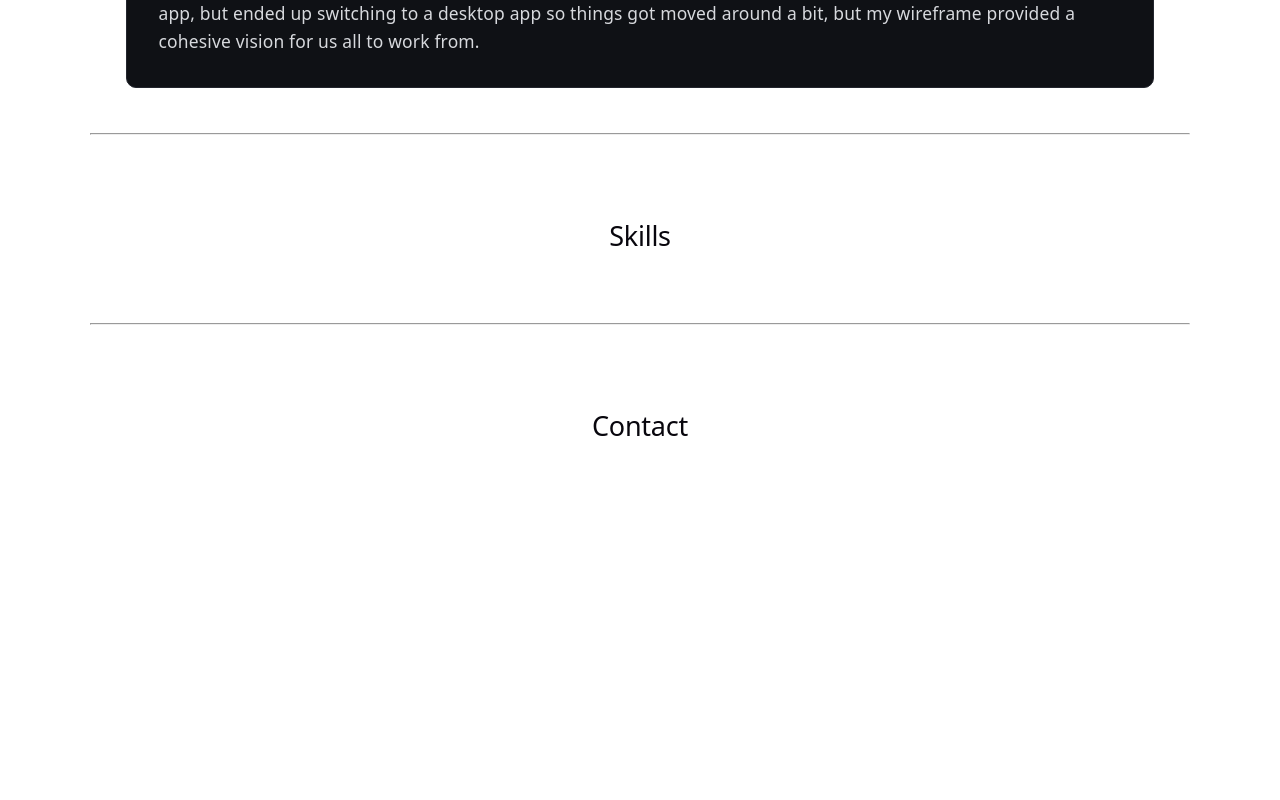
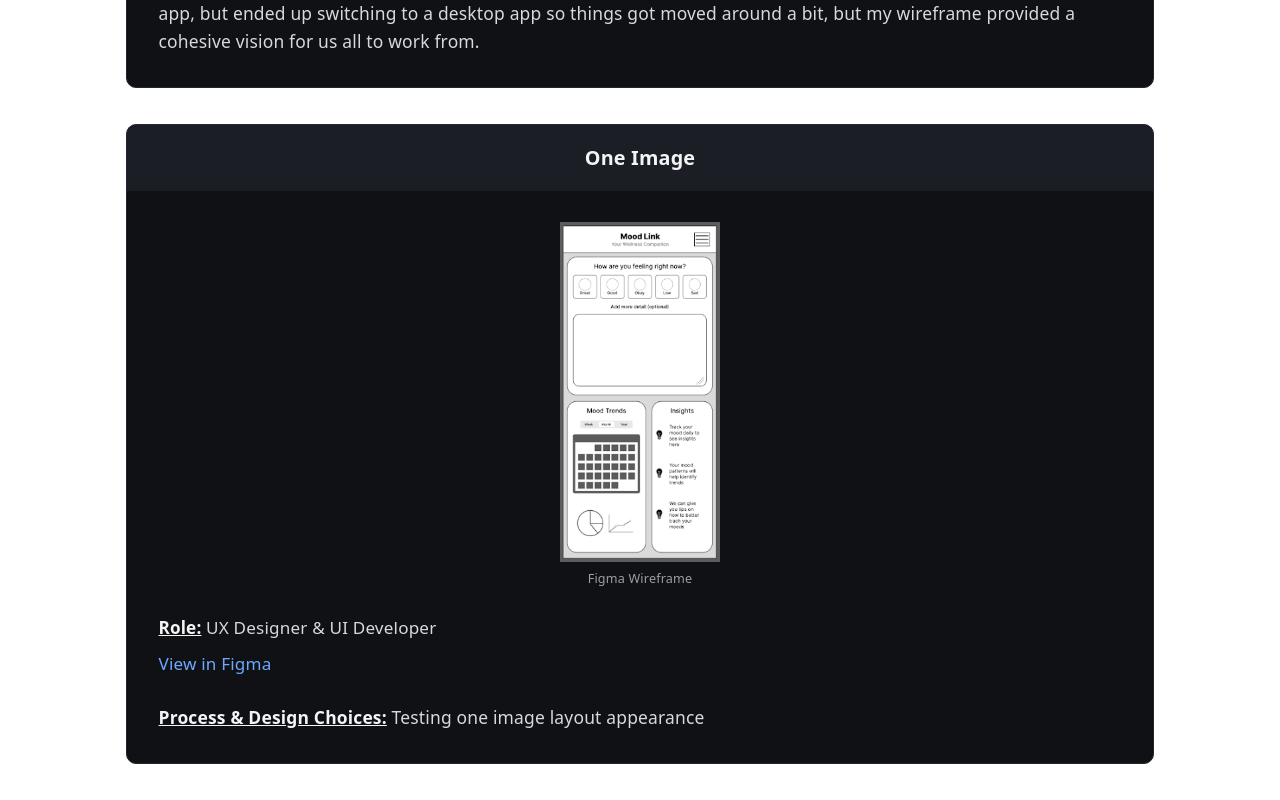
Before and after one commit to kasch890/my-portfolio, a React (Vite) app: page / in a window 1280 px wide. Shown: the part 4500-5300 px from the top of the page. Before the commit the page ends 5040 px from the top, so only its background shows below. Built offline with nearby package versions, Linux system fonts and the light colour scheme.

Commit message:
added test section

```diff
--- a/src/components/DesignSection.jsx
+++ b/src/components/DesignSection.jsx
@@ -22,6 +22,15 @@
     process:
       "I wanted our team to focus on the ease of use fo rthe user, where it ideally takes <20 seconds to log a quick mood into the tracker. At the same time our team wanted users to be able to view metrics and track progress over time. I started with a view pencil and paper sketches which I brought to teh team to review. I then designed the wireframe in Google Canvas, later remaking it in Figma for the sake of practicing the software and working on building reusable components. After confirmation from the team, I made some design changes to the actual website, the result of which is shown on the right. Our original plan was to create a mobile app, but ended up switching to a desktop app so things got moved around a bit, but my wireframe provided a cohesive vision for us all to work from.",
   },
+  {
+    title: "One Image",
+    figmaUrl: "https://www.figma.com/design/HUgwaYWVtY3uCN7DzS0Cbd/Mood-Link-Design?node-id=5-5&t=qXZGtwl9yQUo4Urf-1",
+    role: "UX Designer & UI Developer",
+    image1: MoodlinkWireframe,
+    image1Caption: "Figma Wireframe",
+    process:
+      "Testing one image layout appearance",
+  },
 ];
 
 function DesignSection() {
```
